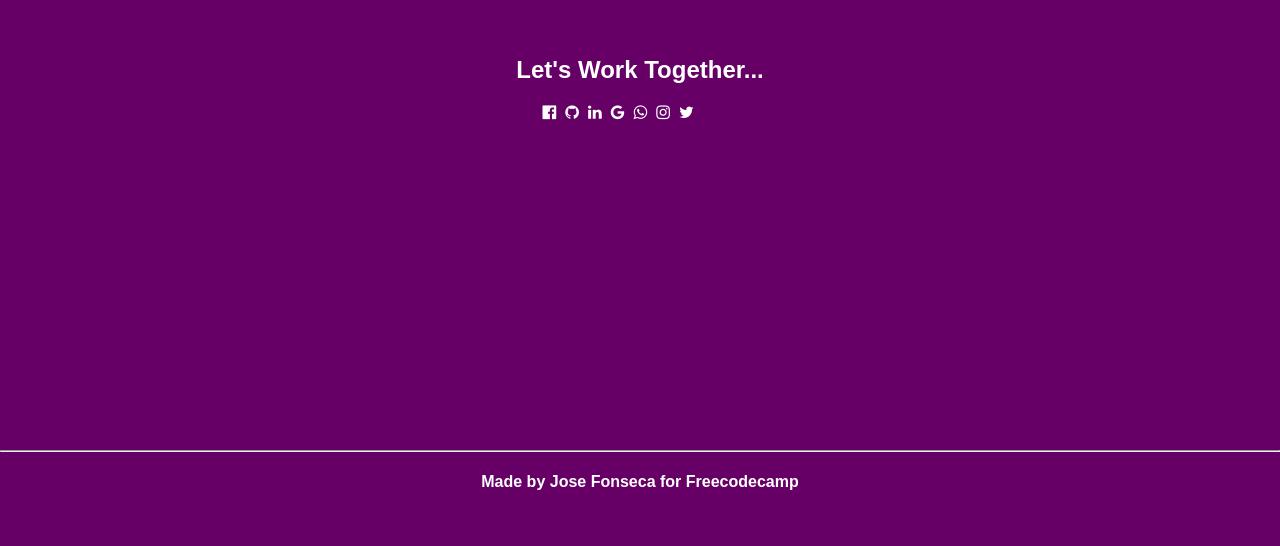
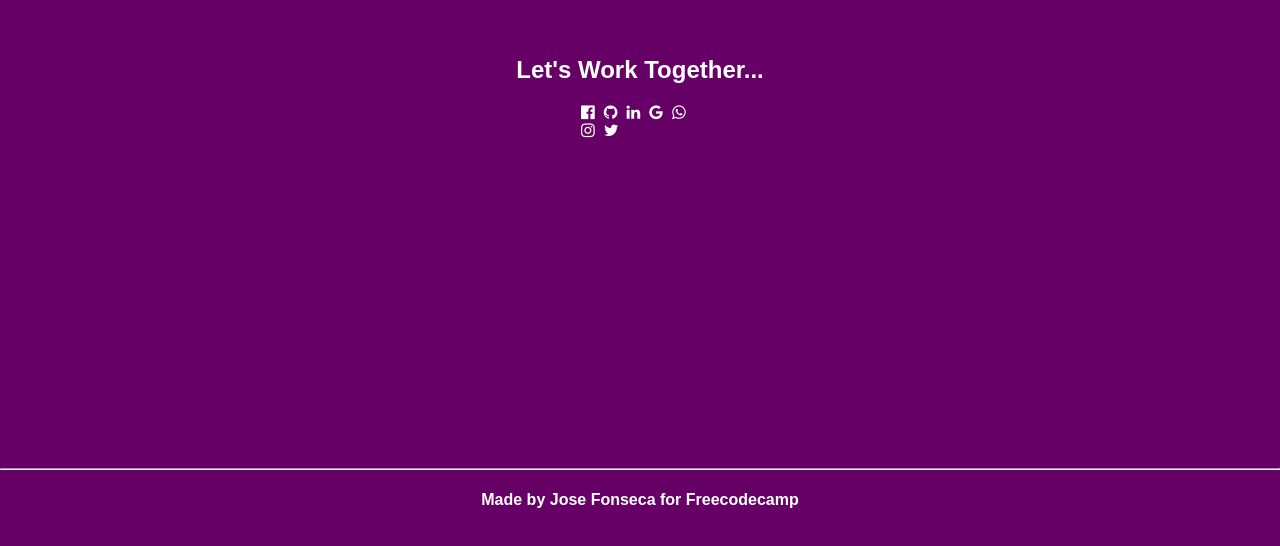
Before and after one commit to Josemi2022/Portafoli-Jose-Fonseca, a plain HTML site: page index.html in a window 1280 px wide. Shown: the part 2768-3314 px from the top of the page. Drawn offline with Linux system fonts and the light colour scheme.

Commit message:
Update styles.css

```diff
--- a/styles.css
+++ b/styles.css
@@ -108,8 +108,8 @@ h4{
     padding-top: 30%;
   }
   .icon{
-     margin-left: 42%;
-  margin-right: 42%;
+     margin-left: 45%;
+  margin-right: 45%;
   padding-bottom: 25%;
 
   }
```
